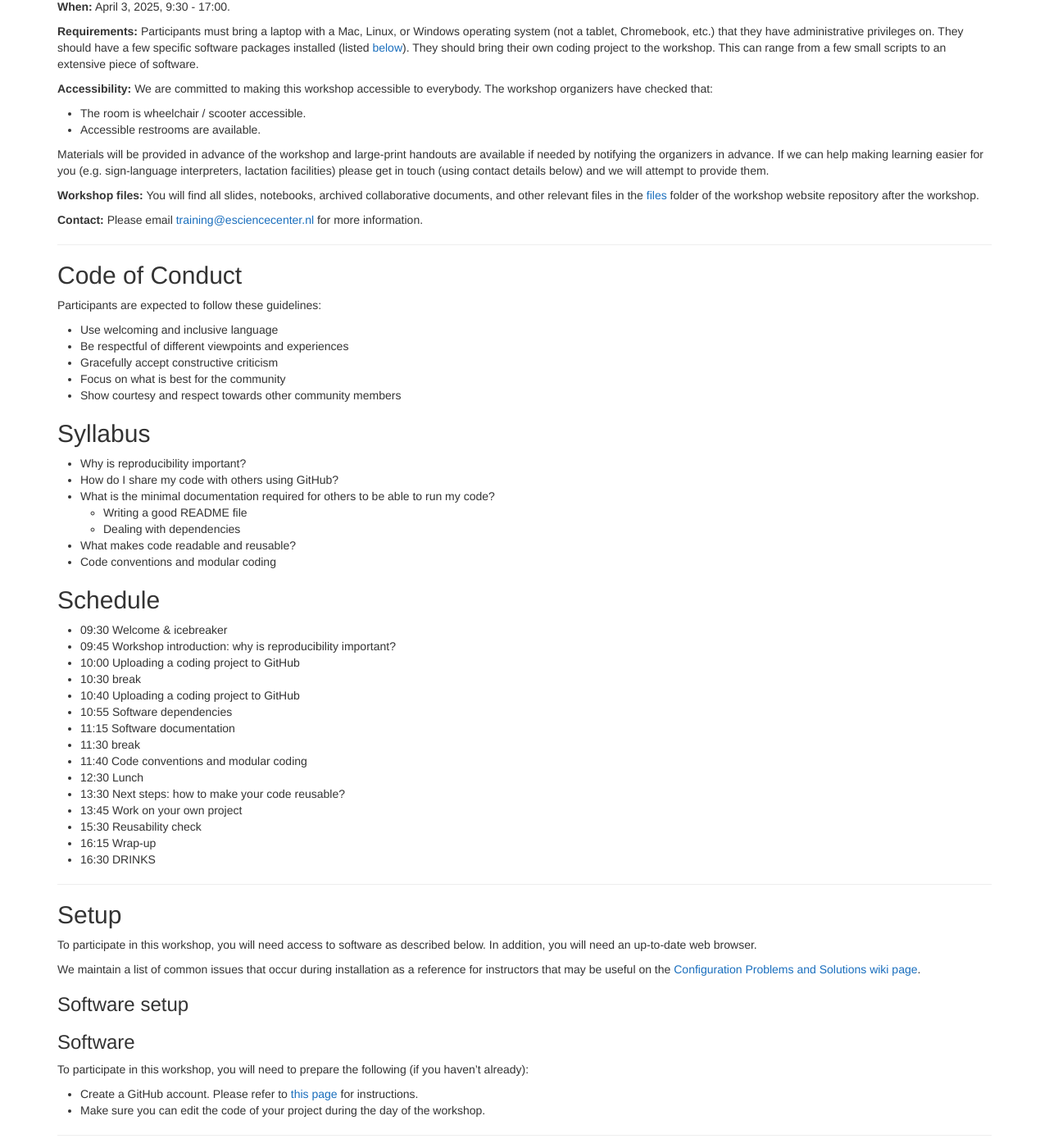
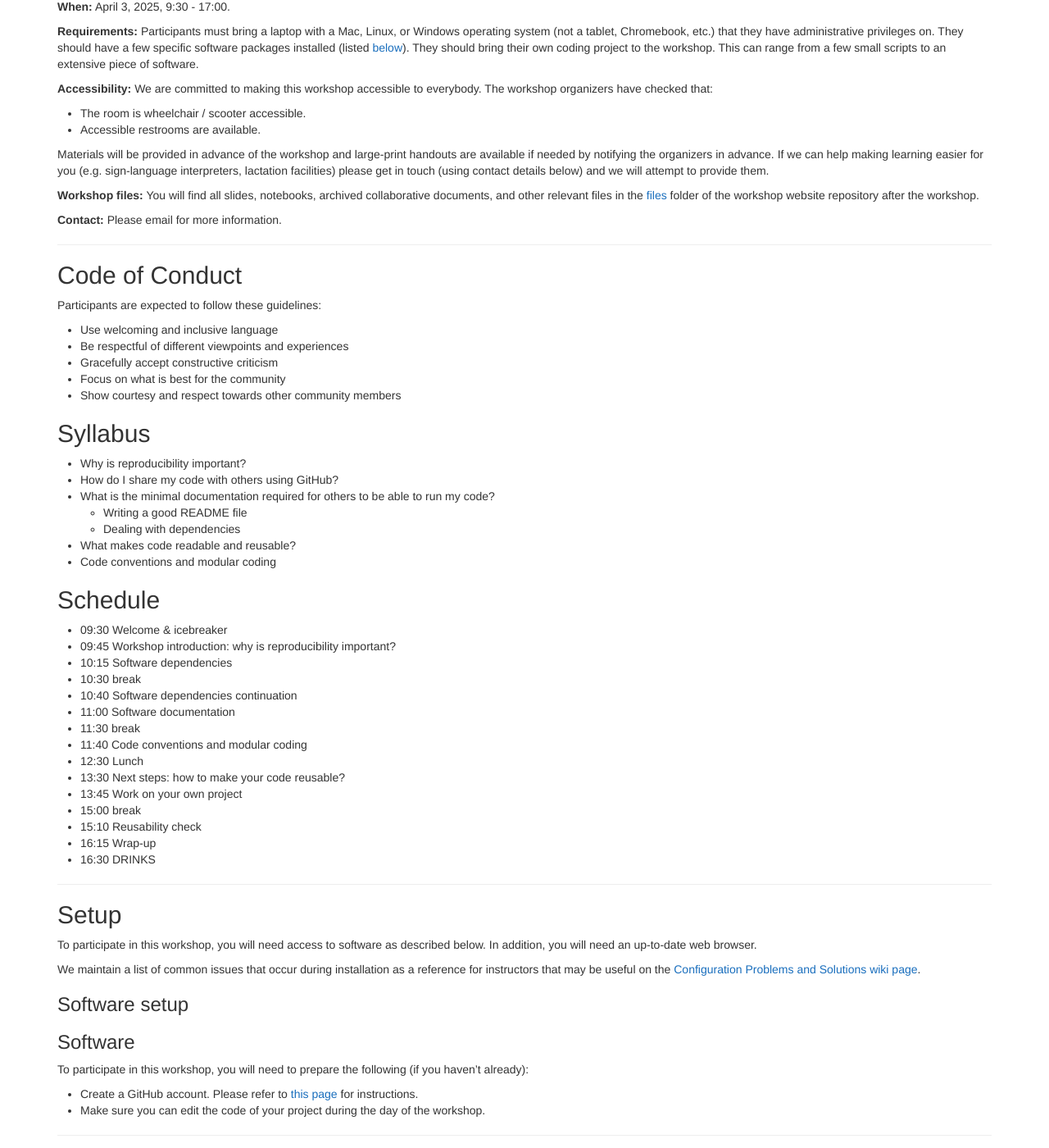
Before and after one commit to esciencecenter-digital-skills/2025-04-03-repro-essb, a Jekyll site: the page built from index.md, in a window 1280 px wide and 1400 px high, scrolled down 945 px. Shown: the whole window at 82% size. Built offline with Jekyll 4.4.1, drawn with Linux system fonts in a browser that asks for light colours.

Commit message:
Update schedule and contact email

```diff
--- a/index.md
+++ b/index.md
@@ -271,20 +271,7 @@
 {% endcomment %}
 <p id="contact">
   <strong>Contact:</strong>
-  Please email
-  {% if site.email %}
-  {% for email in site.email %}
-  {% if forloop.last and site.email.size > 1 %}
-  {% else %}
-  {% unless forloop.first %}
-  ,
-  {% endunless %}
-  {% endif %}
-  <a href='mailto:{{email}}'>{{email}}</a>
-  {% endfor %}
-  {% else %}
-  to-be-announced
-  {% endif %}
+  Please email <a href='mailto:{{e.klapwijk@essb.eur.nl}}'>{{e.klapwijk@essb.eur.nl}}</a>
   for more information.
 </p>
 
@@ -400,17 +387,17 @@
 <h2 id="schedule">Schedule</h2>
 * 09:30 Welcome & icebreaker
 * 09:45 Workshop introduction: why is reproducibility important?
-* 10:00 Uploading a coding project to GitHub
+* 10:15 Software dependencies
 * 10:30 break
-* 10:40 Uploading a coding project to GitHub
-* 10:55 Software dependencies
-* 11:15 Software documentation
+* 10:40 Software dependencies continuation
+* 11:00 Software documentation
 * 11:30 break
 * 11:40 Code conventions and modular coding
 * 12:30 Lunch
 * 13:30 Next steps: how to make your code reusable?
 * 13:45 Work on your own project
-* 15:30 Reusability check
+* 15:00 break
+* 15:10 Reusability check
 * 16:15 Wrap-up
 * 16:30 DRINKS
 
```
